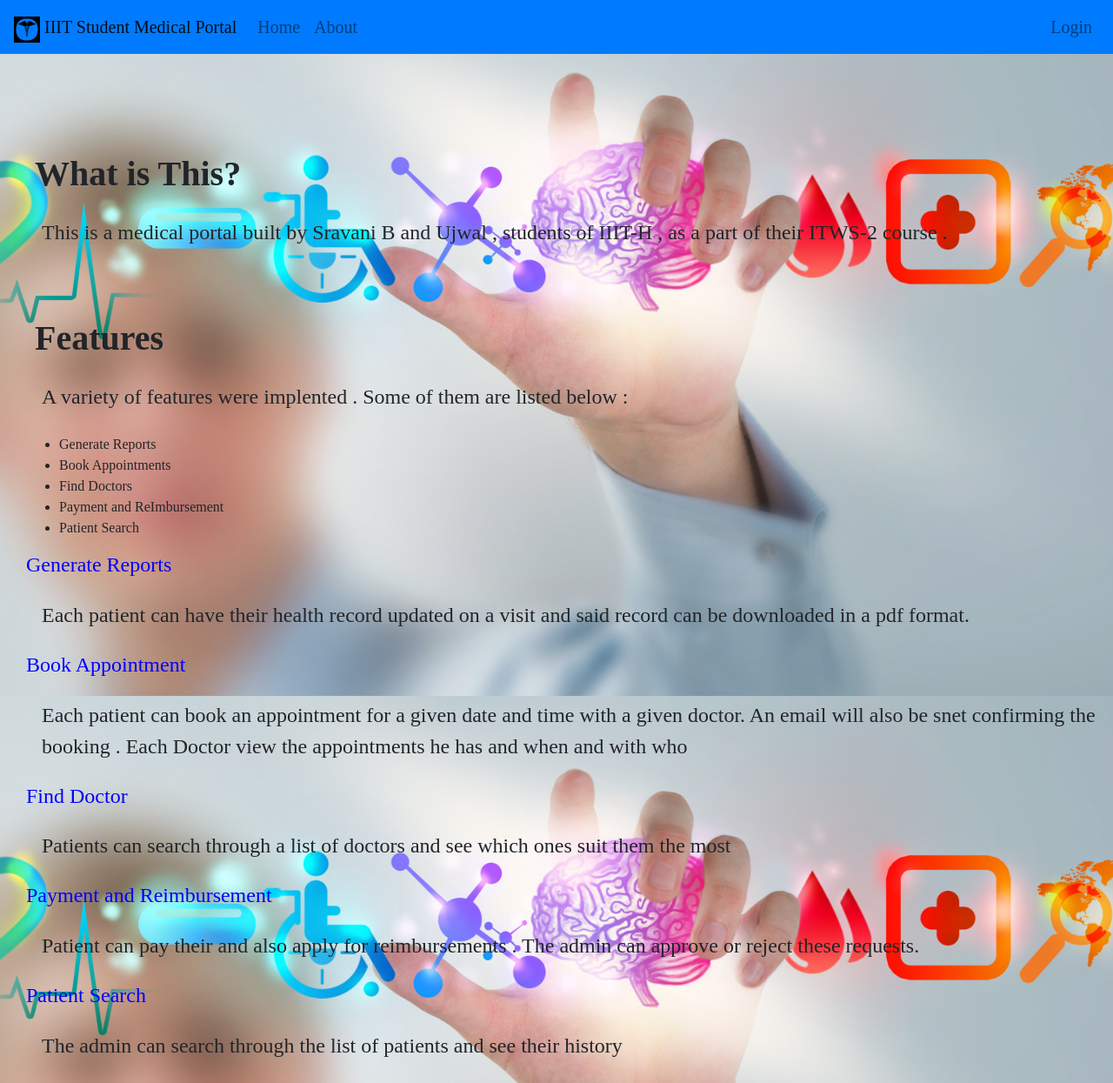
After one commit to ujwal-narayan/MEDICAL-PORTAL, a Python web app: template app/templates/about.html in a window 1280 px wide. The commit adds this page. Shown: the whole page at 87% size. Run offline with Jinja, Linux system fonts and the light colour scheme; the template is opened without the code that fills it, so the values that code supplies are empty; some libraries are stand-ins or nearby versions.

Commit message:
about done

```diff
--- a/app/app.py
+++ b/app/app.py
@@ -86,6 +86,10 @@ def home():
             else:
                 return render_template('index.html')
     return render_template('index.html')
+
+@app.route('/about')
+def about():
+    return render_template('about.html')
 
 
 @app.route('/login', methods=['GET', 'POST'])
--- /dev/null
+++ b/app/templates/about.html
@@ -0,0 +1,43 @@
+{% extends "base.html" %}
+{% block content %}
+
+<style>
+.feat{
+  font-size: 1.5em;
+  margin-left: 2em;
+}
+.title{
+  margin-left: 1em;
+}
+.head{
+  margin-left: 1.25em;
+  color:blue;
+}
+.list{
+  margin-left: 1.75em;
+}
+</style>
+<h1 class="title">What is This?</h1>
+<p class="feat">This is a medical portal built by Sravani B and Ujwal , students of IIIT-H , as a part of their ITWS-2 course . </p>
+<h1 class="title">Features</h1>
+<p class="feat"> A variety of features were implented . Some of them are listed below :
+  <ul class = "list">
+    <li>Generate Reports </li>
+    <li>Book Appointments</li>
+    <li>Find Doctors</li>
+    <li>Payment and ReImbursement</li>
+    <li>Patient Search</li>
+  </ul>
+  <h4 class="head">Generate Reports</h4>
+  <p class="feat" >Each patient can have their health record updated on a visit  and said record can be downloaded in a pdf format. </p>
+  <h4 class="head">Book Appointment </h4>
+  <p class="feat" >Each patient can book an appointment for a given date and time with a given doctor. An email will also be snet confirming the booking . Each Doctor view the appointments he has and when and with who </p>
+  <h4 class="head">Find Doctor</h4>
+  <p class="feat" >Patients can search through a list of doctors and see which ones suit them the most </p>
+  <h4 class="head">Payment and Reimbursement </h4>
+  <p class="feat" >Patient can pay their and also apply for reimbursements . The admin can approve or reject these requests. </p>
+  <h4 class="head">Patient Search</h4>
+  <p class="feat" >The admin can search through the list of patients and see their history </p>
+
+
+{% endblock %}
--- a/app/templates/base.html
+++ b/app/templates/base.html
@@ -87,7 +87,7 @@
         <a class="nav-link" href="{{ url_for('home') }}">Home</a>
       </li>
       <li class="nav-item">
-        <a class="nav-link" href="#">About</a>
+        <a class="nav-link" href="{{ url_for('about') }}">About</a>
       </li>
       {% endif %}
       {% endif %}
```
